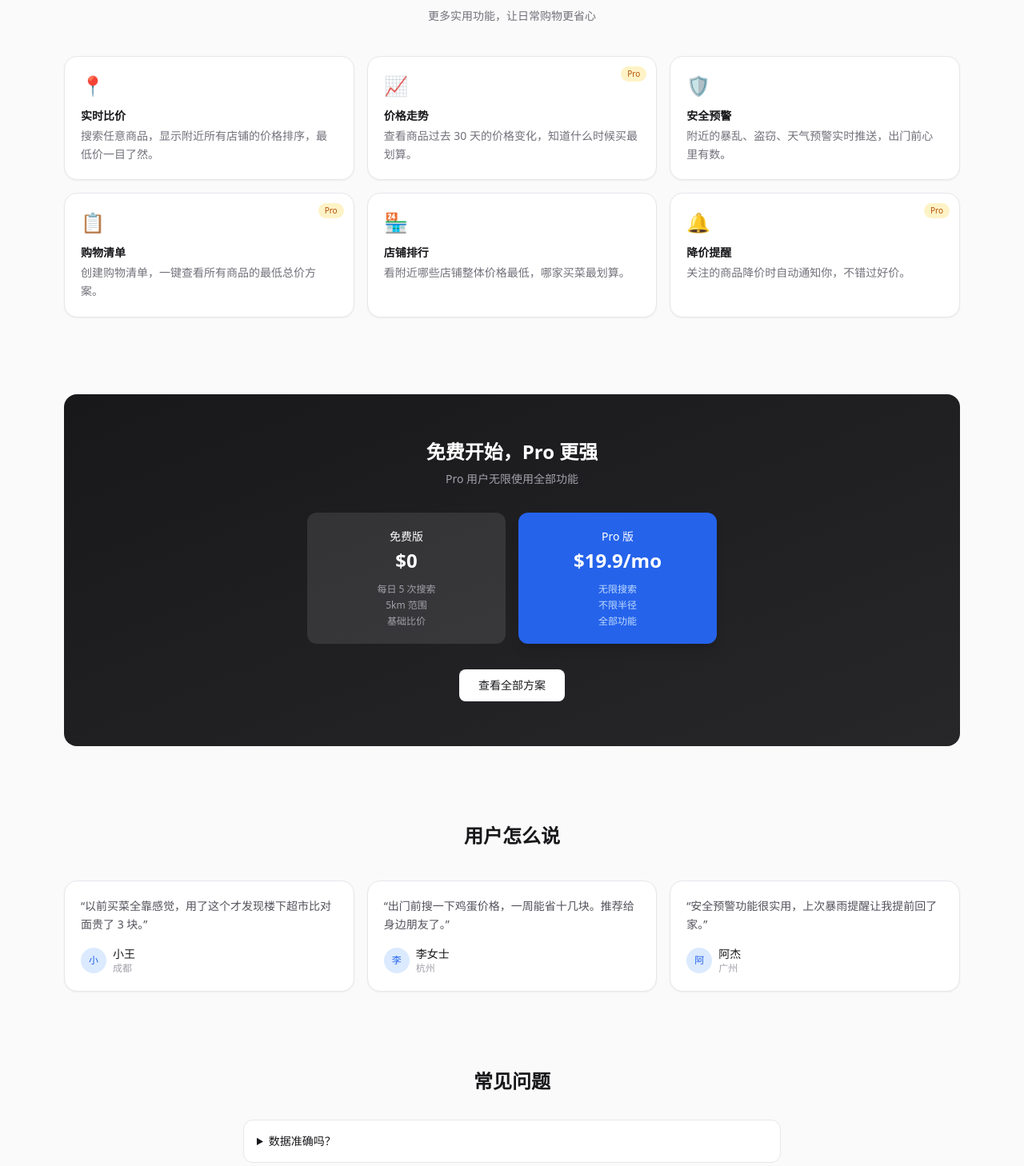
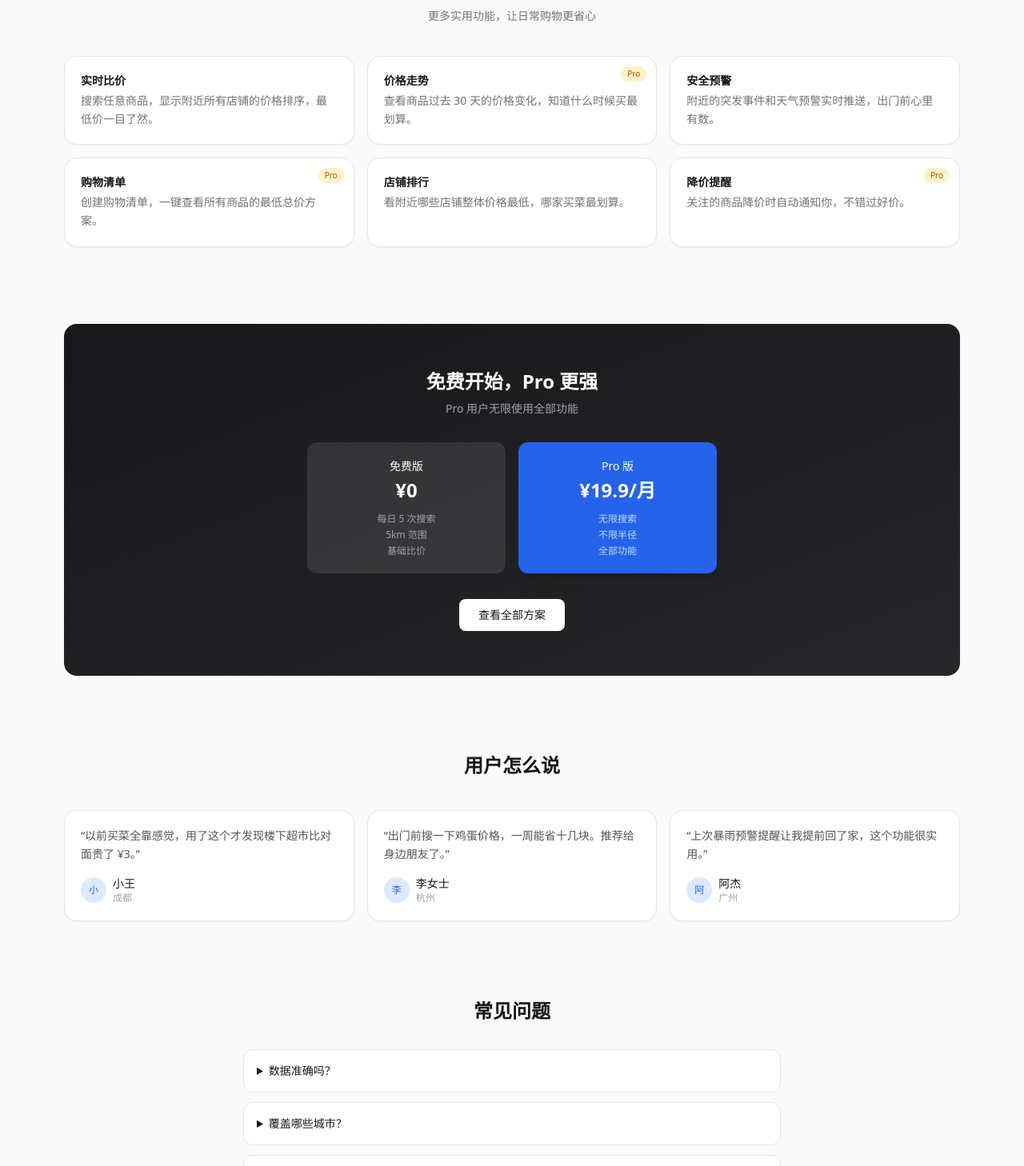
Before and after one commit to Open-4/anchor-price-compare, a Next.js app: page / in a window 1280 px wide. Shown: the part 1212-2670 px from the top of the page at 80% size. Built offline with nearby package versions, Linux system fonts and the light colour scheme.

Commit message:
fix: password encoding, ¥ currency, privacy page, footer, homepage polish

```diff
--- a/app/page.tsx
+++ b/app/page.tsx
@@ -3,7 +3,7 @@ import Link from "next/link";
 export default function HomePage() {
   return (
     <div className="mx-auto max-w-6xl px-4">
-      {/* ── Hero ── */}
+      {/* Hero */}
       <section className="flex min-h-[70vh] flex-col items-center justify-center text-center">
         <h1 className="text-4xl font-bold tracking-tight sm:text-5xl">
           看看附近
@@ -14,162 +14,75 @@ export default function HomePage() {
           买对不买贵，一周省出两杯咖啡钱。
         </p>
         <div className="mt-8 flex gap-3">
-          <Link
-            href="/prices"
-            className="rounded-xl bg-blue-600 px-6 py-3 text-sm font-medium text-white shadow-lg shadow-blue-200 hover:bg-blue-700"
-          >
+          <Link href="/prices" className="rounded-xl bg-blue-600 px-6 py-3 text-sm font-medium text-white shadow-lg shadow-blue-200 hover:bg-blue-700">
             开始查价格
           </Link>
-          <Link
-            href="/upgrade"
-            className="rounded-xl border px-6 py-3 text-sm font-medium text-zinc-700 hover:bg-zinc-100"
-          >
+          <Link href="/upgrade" className="rounded-xl border px-6 py-3 text-sm font-medium text-zinc-700 hover:bg-zinc-100">
             升级 Pro
           </Link>
         </div>
       </section>
 
-      {/* ── Stats ── */}
+      {/* Stats */}
       <section className="grid gap-4 rounded-2xl bg-gradient-to-br from-blue-600 to-blue-700 px-8 py-10 text-white sm:grid-cols-3">
-        {[
-          ["10,000+", "物价数据"],
-          ["50+", "覆盖城市"],
-          ["30 天", "无理由退款"],
-        ].map(([num, label]) => (
-          <div key={label} className="text-center">
-            <p className="text-3xl font-bold">{num}</p>
-            <p className="mt-1 text-sm text-blue-200">{label}</p>
-          </div>
+        {[["10,000+", "物价数据"], ["50+", "覆盖城市"], ["30 天", "无理由退款"]].map(([n, l]) => (
+          <div key={l} className="text-center"><p className="text-3xl font-bold">{n}</p><p className="mt-1 text-sm text-blue-200">{l}</p></div>
         ))}
       </section>
 
-      {/* ── How it works ── */}
+      {/* How it works */}
       <section className="mt-24">
         <h2 className="text-center text-2xl font-bold">三步开始</h2>
         <div className="mt-10 grid gap-6 sm:grid-cols-3">
-          {[
-            ["1", "输入位置", "打开网站，输入你的当前位置，或自动定位。"],
-            ["2", "搜索商品", "输入想买的东西，比如大米、鸡蛋、猪肉。"],
-            ["3", "对比价格", "看到附近 5km 内哪家最便宜，直接去。"],
-          ].map(([num, title, desc]) => (
-            <div key={num} className="rounded-2xl border bg-white p-6 text-center shadow-sm">
-              <div className="mx-auto flex h-10 w-10 items-center justify-center rounded-full bg-blue-100 text-sm font-bold text-blue-600">
-                {num}
-              </div>
-              <h3 className="mt-4 font-semibold">{title}</h3>
-              <p className="mt-2 text-sm leading-relaxed text-zinc-500">{desc}</p>
-            </div>
-          ))}
+          {[["1","输入位置","打开网站，输入你的当前位置，或自动定位。"],["2","搜索商品","输入想买的东西，比如大米、鸡蛋、猪肉。"],["3","对比价格","看到附近 5km 内哪家最便宜，直接去。"],].map(([n,t,d])=>(<div key={n} className="rounded-2xl border bg-white p-6 text-center shadow-sm"><div className="mx-auto flex h-10 w-10 items-center justify-center rounded-full bg-blue-100 text-sm font-bold text-blue-600">{n}</div><h3 className="mt-4 font-semibold">{t}</h3><p className="mt-2 text-sm leading-relaxed text-zinc-500">{d}</p></div>))}
         </div>
       </section>
 
-      {/* ── Features ── */}
+      {/* Features */}
       <section className="mt-24">
         <h2 className="text-center text-2xl font-bold">不只是比价</h2>
-        <p className="mt-2 text-center text-sm text-zinc-500">
-          更多实用功能，让日常购物更省心
-        </p>
+        <p className="mt-2 text-center text-sm text-zinc-500">更多实用功能，让日常购物更省心</p>
         <div className="mt-10 grid gap-4 sm:grid-cols-2 lg:grid-cols-3">
-          {[
-            { icon: "📍", title: "实时比价", desc: "搜索任意商品，显示附近所有店铺的价格排序，最低价一目了然。" },
-            { icon: "📈", title: "价格走势", desc: "查看商品过去 30 天的价格变化，知道什么时候买最划算。", pro: true },
-            { icon: "🛡️", title: "安全预警", desc: "附近的暴乱、盗窃、天气预警实时推送，出门前心里有数。" },
-            { icon: "📋", title: "购物清单", desc: "创建购物清单，一键查看所有商品的最低总价方案。", pro: true },
-            { icon: "🏪", title: "店铺排行", desc: "看附近哪些店铺整体价格最低，哪家买菜最划算。" },
-            { icon: "🔔", title: "降价提醒", desc: "关注的商品降价时自动通知你，不错过好价。", pro: true },
-          ].map((f) => (
-            <div key={f.title} className="relative rounded-2xl border bg-white p-5 shadow-sm transition-shadow hover:shadow-md">
-              {f.pro && (
-                <span className="absolute right-3 top-3 rounded-full bg-amber-100 px-2 py-0.5 text-[10px] font-medium text-amber-700">
-                  Pro
-                </span>
-              )}
-              <div className="text-2xl">{f.icon}</div>
-              <h3 className="mt-3 text-sm font-semibold">{f.title}</h3>
-              <p className="mt-1 text-sm leading-relaxed text-zinc-500">{f.desc}</p>
-            </div>
-          ))}
+          {[{t:"实时比价",d:"搜索任意商品，显示附近所有店铺的价格排序，最低价一目了然。"},{t:"价格走势",d:"查看商品过去 30 天的价格变化，知道什么时候买最划算。",pro:true},{t:"安全预警",d:"附近的突发事件和天气预警实时推送，出门前心里有数。"},{t:"购物清单",d:"创建购物清单，一键查看所有商品的最低总价方案。",pro:true},{t:"店铺排行",d:"看附近哪些店铺整体价格最低，哪家买菜最划算。"},{t:"降价提醒",d:"关注的商品降价时自动通知你，不错过好价。",pro:true}].map((f)=>(<div key={f.t} className="relative rounded-2xl border bg-white p-5 shadow-sm transition-shadow hover:shadow-md">{f.pro&&<span className="absolute right-3 top-3 rounded-full bg-amber-100 px-2 py-0.5 text-[10px] font-medium text-amber-700">Pro</span>}<h3 className="text-sm font-semibold">{f.t}</h3><p className="mt-1 text-sm leading-relaxed text-zinc-500">{f.d}</p></div>))}
         </div>
       </section>
 
-      {/* ── Pricing preview ── */}
+      {/* Pricing preview */}
       <section className="mt-24 rounded-2xl bg-gradient-to-br from-zinc-900 to-zinc-800 px-6 py-14 text-center text-white">
         <h2 className="text-2xl font-bold">免费开始，Pro 更强</h2>
         <p className="mt-2 text-sm text-zinc-400">Pro 用户无限使用全部功能</p>
         <div className="mt-8 grid gap-4 sm:mx-auto sm:max-w-lg sm:grid-cols-2">
-          <div className="rounded-xl bg-white/10 p-5">
-            <p className="text-sm font-medium">免费版</p>
-            <p className="mt-1 text-2xl font-bold">$0</p>
-            <ul className="mt-3 space-y-1 text-xs text-zinc-400">
-              <li>每日 5 次搜索</li>
-              <li>5km 范围</li>
-              <li>基础比价</li>
-            </ul>
-          </div>
-          <div className="rounded-xl bg-blue-600 p-5 shadow-lg">
-            <p className="text-sm font-medium">Pro 版</p>
-            <p className="mt-1 text-2xl font-bold">$19.9/mo</p>
-            <ul className="mt-3 space-y-1 text-xs text-blue-200">
-              <li>无限搜索</li>
-              <li>不限半径</li>
-              <li>全部功能</li>
-            </ul>
-          </div>
+          <div className="rounded-xl bg-white/10 p-5"><p className="text-sm font-medium">免费版</p><p className="mt-1 text-2xl font-bold">¥0</p><ul className="mt-3 space-y-1 text-xs text-zinc-400"><li>每日 5 次搜索</li><li>5km 范围</li><li>基础比价</li></ul></div>
+          <div className="rounded-xl bg-blue-600 p-5 shadow-lg"><p className="text-sm font-medium">Pro 版</p><p className="mt-1 text-2xl font-bold">¥19.9/月</p><ul className="mt-3 space-y-1 text-xs text-blue-200"><li>无限搜索</li><li>不限半径</li><li>全部功能</li></ul></div>
         </div>
-        <Link
-          href="/upgrade"
-          className="mt-8 inline-block rounded-lg bg-white px-6 py-2.5 text-sm font-medium text-zinc-900 hover:bg-zinc-100"
-        >
-          查看全部方案
-        </Link>
+        <Link href="/upgrade" className="mt-8 inline-block rounded-lg bg-white px-6 py-2.5 text-sm font-medium text-zinc-900 hover:bg-zinc-100">查看全部方案</Link>
       </section>
 
-      {/* ── Testimonials ── */}
+      {/* Testimonials */}
       <section className="mt-24">
         <h2 className="text-center text-2xl font-bold">用户怎么说</h2>
         <div className="mt-10 grid gap-4 sm:grid-cols-3">
-          {[
-            ["以前买菜全靠感觉，用了这个才发现楼下超市比对面贵了 3 块。", "小王", "成都"],
-            ["出门前搜一下鸡蛋价格，一周能省十几块。推荐给身边朋友了。", "李女士", "杭州"],
-            ["安全预警功能很实用，上次暴雨提醒让我提前回了家。", "阿杰", "广州"],
-          ].map(([text, name, city]) => (
-            <div key={name} className="rounded-2xl border bg-white p-5 shadow-sm">
-              <p className="text-sm leading-relaxed text-zinc-600">&ldquo;{text}&rdquo;</p>
-              <div className="mt-4 flex items-center gap-2 text-sm">
-                <div className="flex h-8 w-8 items-center justify-center rounded-full bg-blue-100 text-xs font-medium text-blue-600">
-                  {name[0]}
-                </div>
-                <div>
-                  <p className="font-medium">{name}</p>
-                  <p className="text-xs text-zinc-400">{city}</p>
-                </div>
-              </div>
-            </div>
-          ))}
+          {[["以前买菜全靠感觉，用了这个才发现楼下超市比对面贵了 ¥3。","小王","成都"],["出门前搜一下鸡蛋价格，一周能省十几块。推荐给身边朋友了。","李女士","杭州"],["上次暴雨预警提醒让我提前回了家，这个功能很实用。","阿杰","广州"],].map(([t,n,c])=>(<div key={n} className="rounded-2xl border bg-white p-5 shadow-sm"><p className="text-sm leading-relaxed text-zinc-600">&ldquo;{t}&rdquo;</p><div className="mt-4 flex items-center gap-2 text-sm"><div className="flex h-8 w-8 items-center justify-center rounded-full bg-blue-100 text-xs font-medium text-blue-600">{n[0]}</div><div><p className="font-medium">{n}</p><p className="text-xs text-zinc-400">{c}</p></div></div></div>))}
         </div>
       </section>
 
-      {/* ── FAQ ── */}
+      {/* FAQ */}
       <section className="mx-auto mt-24 max-w-2xl pb-24">
         <h2 className="text-center text-2xl font-bold">常见问题</h2>
         <div className="mt-8 space-y-3">
-          {[
-            ["数据准确吗？", "我们的价格数据由社区用户提交和人工核实，同时接入部分超市公开 API，确保准确率。"],
-            ["覆盖哪些城市？", "目前覆盖全国 50+ 个主要城市，新城市每周增加。"],
-            ["Pro 值得买吗？", "如果你每周买菜，Pro 的无限搜索能帮你轻松省回订阅费。"],
-            ["可以随时取消吗？", "是的，发送邮件即可取消，续费周期结束后停止扣款。"],
-          ].map(([q, a]) => (
-            <details key={q} className="rounded-xl border bg-white p-4">
-              <summary className="cursor-pointer text-sm font-medium">{q}</summary>
-              <p className="mt-2 text-sm text-zinc-500">{a}</p>
-            </details>
-          ))}
+          {[["数据准确吗？","我们的价格数据由社区用户提交和人工核实，同时计划接入部分超市公开数据。"],["覆盖哪些城市？","目前已覆盖全国主要城市，新城市每周增加。"],["Pro 值得买吗？","如果你每周买菜，Pro 的无限搜索能帮你轻松省回订阅费。"],["隐私安全吗？","我们只收集必要的位置信息用于比价，不追踪、不出售数据。见隐私政策。"],["可以随时取消吗？","月付方案可随时取消，当前周期结束后不再扣款。年付支持按比例退款。"],].map(([q,a])=>(<details key={q} className="rounded-xl border bg-white p-4"><summary className="cursor-pointer text-sm font-medium">{q}</summary><p className="mt-2 text-sm text-zinc-500">{a}</p></details>))}
         </div>
       </section>
 
-      {/* ── Footer ── */}
-      <footer className="border-t py-6 text-center text-xs text-zinc-400">
+      {/* Footer */}
+      <footer className="border-t py-10 text-center text-sm text-zinc-400">
+        <div className="flex flex-wrap justify-center gap-4 mb-3">
+          <Link href="/privacy" className="hover:text-zinc-600">隐私政策</Link>
+          <span className="text-zinc-200">|</span>
+          <a href="mailto:znkfhyq@outlook.com" className="hover:text-zinc-600">联系我们</a>
+        </div>
         <p>物价比价 · 帮普通人省钱的工具</p>
+        <p className="mt-1 text-xs text-zinc-300">© 2026 Anchor Price Compare</p>
       </footer>
     </div>
   );
```
Also changed, not shown: app/api/debug/route.ts (added, +28 -0 lines), app/privacy/page.tsx (added, +31 -0 lines), app/upgrade/UpgradeClient.tsx (+4 -4 lines), lib/prisma.ts (+5 -6 lines).
